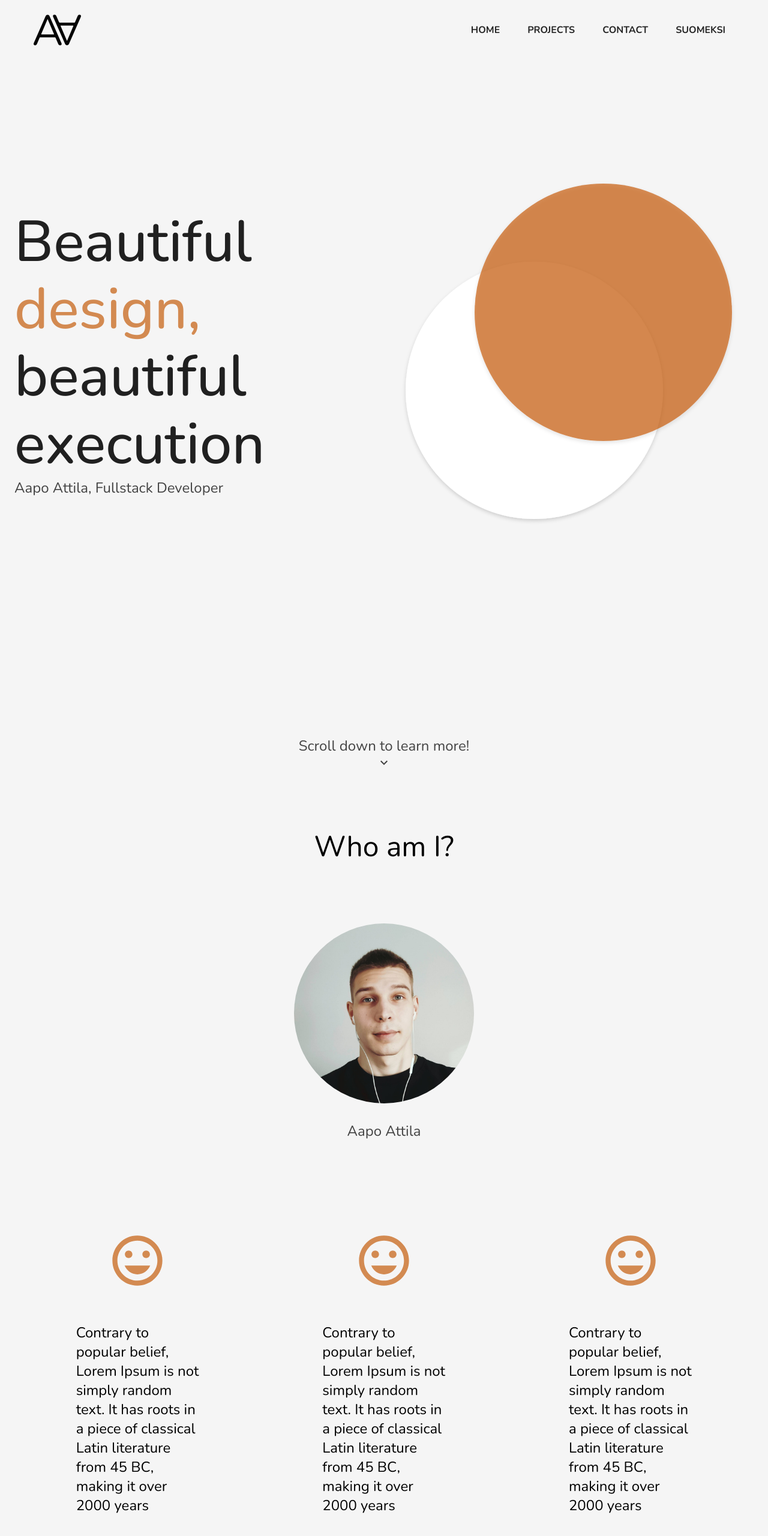
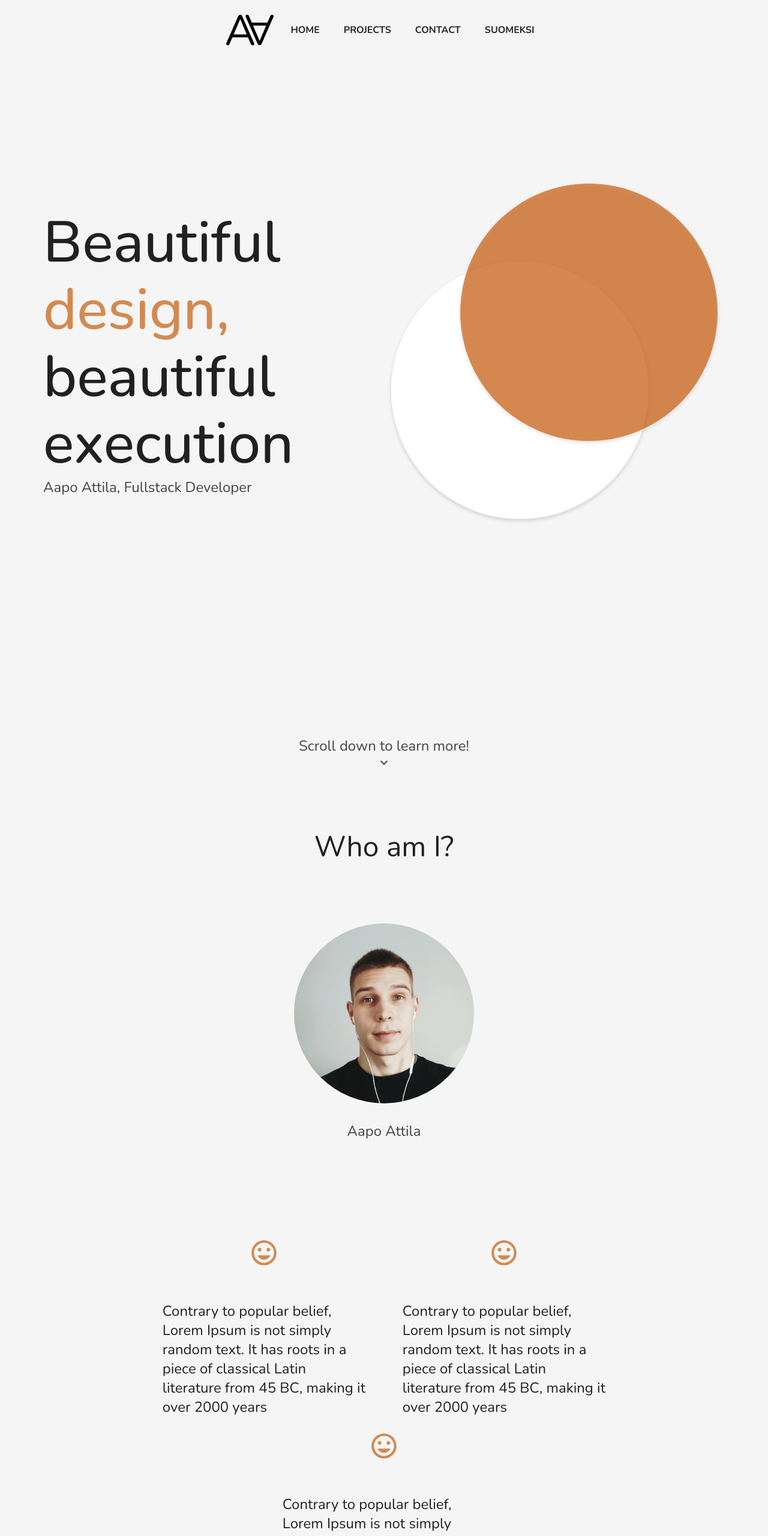
Before and after one commit to Hunnisoturi/cv-public, a React (Create React App) app in the folder front/: page / in a window 1280 px wide. Shown: the top 2560 px of the page at 60% size. Built offline with nearby package versions, Linux system fonts and the light colour scheme; no server answers.

Commit message:
Mobile experience improvements

```diff
--- a/front/src/App.jsx
+++ b/front/src/App.jsx
@@ -14,10 +14,10 @@ import Footer from './components/Footer';
 
 import { ReactComponent as Dots } from './assets/dots.svg';
 
-const styles = makeStyles({
+const styles = makeStyles(theme => ({
   root: {
+    width: '100%',
     height: '100%',
-    background: '#F5F5F5',
   },
   container: {
     marginBottom: '4rem',
@@ -42,16 +42,24 @@ const styles = makeStyles({
     justifyContent: 'center',
     marginTop: '150px',
   },
-});
+  headlineGrid: {
+    flexDirection: 'row',
+    [theme.breakpoints.down('xs')]: {
+      flexDirection: 'column-reverse',
+      alignItems: 'center',
+    },
+  },
+}));
 
 const App = () => {
   const classes = styles();
   return (
-    <div id="home" className={classes.root}>
+    <Container id="home" maxWidth="xl" className={classes.root}>
       <Header />
+      <Container maxWidth="xl">
         <main>
           <Container maxWidth="xl" className={classes.mainGrid}>
-          <Grid container direction="row">
+            <Grid container className={classes.headlineGrid}>
               <Grid
                 item
                 xs={6}
@@ -87,9 +95,10 @@ const App = () => {
             <ArrowDown />
           </Container>
         </main>
+      </Container>
       <Contact />
       <Footer />
-    </div>
+    </Container>
   );
 };
 
--- a/front/src/components/About.jsx
+++ b/front/src/components/About.jsx
@@ -1,6 +1,6 @@
 import React from 'react';
 import { Trans } from 'react-i18next';
-import { Avatar, Grid, Typography } from '@material-ui/core';
+import { Avatar, Grid, Typography, Container } from '@material-ui/core';
 import { Mood } from '@material-ui/icons';
 import { makeStyles } from '@material-ui/core/styles';
 
@@ -29,6 +29,12 @@ const styles = makeStyles({
   nameText: {
     marginTop: '30px',
   },
+  element: {
+    minWidth: '400px',
+  },
+  text: {
+    width: '90%',
+  },
 });
 
 const items = [
@@ -41,7 +47,7 @@ const About = () => {
   const classes = styles();
 
   return (
-    <div className={classes.container}>
+    <Container maxWidth="xl" className={classes.container}>
       <Typography variant="h3">
         <Trans i18nKey="whoami" />
       </Typography>
@@ -49,14 +55,14 @@ const About = () => {
       <Typography variant="h5" color="secondary" className={classes.nameText}>
         <Trans i18nKey="name" />
       </Typography>
-      <Grid container className={classes.gridContainer}>
+      <Grid container className={classes.gridContainer} spacing={3} justify="center">
         {items.map(i => (
-          <Grid item xs={4} key={i}>
+          <Grid item xs={4} key={i} className={classes.element}>
             <Grid container direction="column" item alignItems="center">
               <Grid item xs={6}>
                 <Mood color="primary" className={classes.icon} />
               </Grid>
-              <Grid item xs={6}>
+              <Grid item xs={12} className={classes.text}>
                 <Typography variant="h5">
                   <Trans i18nKey="selfDescription" />
                 </Typography>
@@ -65,7 +71,7 @@ const About = () => {
           </Grid>
         ))}
       </Grid>
-    </div>
+    </Container>
   );
 };
 
--- a/front/src/components/Education.jsx
+++ b/front/src/components/Education.jsx
@@ -1,6 +1,6 @@
 import React from 'react';
 import { Trans } from 'react-i18next';
-import { Typography, Grid } from '@material-ui/core';
+import { Typography, Grid, Container } from '@material-ui/core';
 import { makeStyles } from '@material-ui/core/styles';
 
 import { ReactComponent as EduDot } from '../assets/dotWhite.svg';
@@ -28,6 +28,7 @@ const Education = () => {
   const classes = styles();
 
   return (
+    <Container maxWidth="xl">
       <Grid container direction="row" justify="center" className={classes.container}>
         <Grid item xs={6} className={classes.dot}>
           <div>
@@ -54,6 +55,7 @@ const Education = () => {
           ))}
         </Grid>
       </Grid>
+    </Container>
   );
 };
 
--- a/front/src/components/Header.jsx
+++ b/front/src/components/Header.jsx
@@ -8,16 +8,18 @@ import { isFinnish } from '../utils/utils';
 
 import { ReactComponent as Logo } from '../assets/Logo.svg';
 
-const styles = makeStyles({
+const styles = makeStyles(theme => ({
   appbar: {
     background: '#F5F5F5',
     opacity: '98%',
   },
   toolbar: {
-    justifyContent: 'space-between',
+    justifyContent: 'center',
   },
   logo: {
-    flexGrow: '1',
+    [theme.breakpoints.down('xs')]: {
+      display: 'none',
+    },
   },
   navi: {
     display: 'flex',
@@ -27,11 +29,15 @@ const styles = makeStyles({
     marginLeft: '12px',
     marginRight: '12px',
     fontWeight: 'bold',
+    [theme.breakpoints.down('xs')]: {
+      marginLeft: '6px',
+      marginRight: '6px',
+    },
   },
   link: {
     textDecoration: 'none',
   },
-});
+}));
 
 const Header = () => {
   const classes = styles();
@@ -44,14 +50,14 @@ const Header = () => {
   };
 
   return (
-    <header>
+    <Container maxWidth="xl" component="header">
       <AppBar elevation={0} className={classes.appbar}>
         <Container maxWidth="xl">
-          <Toolbar className={classes.toolbar}>
-            <Logo height={100} />
+          <Toolbar className={classes.toolbar} disableGutters>
+            <Logo height={100} className={classes.logo} />
             <Box className={classes.navi} component="nav">
               <Link smooth to="/#home" className={classes.link}>
-                <Button size="large" className={classes.button}>
+                <Button className={classes.button}>
                   <Typography component="h6">
                     <Box fontWeight={700}>
                       <Trans i18nKey="home" />
@@ -60,7 +66,7 @@ const Header = () => {
                 </Button>
               </Link>
               <Link smooth to="/#projects" className={classes.link}>
-                <Button size="large" className={classes.button}>
+                <Button className={classes.button}>
                   <Typography component="h6">
                     <Box fontWeight={700}>
                       <Trans i18nKey="projects" />
@@ -69,7 +75,7 @@ const Header = () => {
                 </Button>
               </Link>
               <Link smooth to="/#contact" className={classes.link}>
-                <Button size="large" className={classes.button}>
+                <Button className={classes.button}>
                   <Typography component="h6">
                     <Box fontWeight={700}>
                       <Trans i18nKey="contact" />
@@ -78,7 +84,6 @@ const Header = () => {
                 </Button>
               </Link>
               <Button
-                size="large"
                 className={classes.button}
                 onClick={changeLanguage}
               >
@@ -92,7 +97,7 @@ const Header = () => {
           </Toolbar>
         </Container>
       </AppBar>
-    </header>
+    </Container>
   );
 };
 
--- a/front/src/components/Projects.jsx
+++ b/front/src/components/Projects.jsx
@@ -1,16 +1,18 @@
 import React from 'react';
 import { Trans } from 'react-i18next';
 import { makeStyles } from '@material-ui/core/styles';
-import { Typography, Grid, Paper } from '@material-ui/core';
+import { Typography, Grid, Paper, Container } from '@material-ui/core';
 import ArrowDown from './ArrowDown';
 
 import cvPhoto from '../assets/cvProject2x.jpg';
 
 
-const styles = makeStyles({
+const styles = makeStyles(theme => ({
   paper: {
     borderRadius: '25px',
     maxWidth: '420px',
+    minWidth: '350px',
+    overflow: 'hidden',
   },
   container: {
     display: 'flex',
@@ -19,6 +21,9 @@ const styles = makeStyles({
   },
   gridContainer: {
     marginTop: '150px',
+    [theme.breakpoints.down('xs')]: {
+      flexDirection: 'column',
+    },
   },
   gridItem: {
     display: 'flex',
@@ -46,7 +51,7 @@ const styles = makeStyles({
   headline: {
     marginTop: '150px',
   },
-});
+}));
 
 const projects = [
   1,
@@ -58,12 +63,12 @@ const Projects = () => {
   const classes = styles();
 
   return (
-    <div id="projects" className={classes.container}>
+    <Container id="projects" maxWidth="xl" className={classes.container}>
       <ArrowDown />
       <Typography variant="h3" className={classes.headline}>
         <Trans i18nKey="projects" />
       </Typography>
-      <Grid container className={classes.gridContainer} justify="center">
+      <Grid container className={classes.gridContainer} justify="center" alignItems="center" spacing={3}>
         {projects.map(p => (
           <Grid item xs={4} className={classes.gridItem} key={p}>
             <Paper elevation={5} className={classes.paper}>
@@ -86,7 +91,7 @@ const Projects = () => {
           </Grid>
         ))}
       </Grid>
-    </div>
+    </Container>
   );
 };
 
--- a/front/src/components/Technologies.jsx
+++ b/front/src/components/Technologies.jsx
@@ -5,7 +5,7 @@ import { makeStyles } from '@material-ui/core/styles';
 
 import { ReactComponent as Bubbles } from '../assets/Technologies.svg';
 
-const styles = makeStyles({
+const styles = makeStyles(theme => ({
   container: {
     display: 'flex',
     flexDirection: 'column',
@@ -15,11 +15,14 @@ const styles = makeStyles({
   },
   bubbles: {
     marginTop: '150px',
+    [theme.breakpoints.down('xs')]: {
+      display: 'none',
+    },
   },
   subtitle: {
     marginTop: '50px',
   },
-});
+}));
 
 const Technologies = () => {
   const classes = styles();
--- a/front/src/index.jsx
+++ b/front/src/index.jsx
@@ -2,7 +2,7 @@ import React from 'react';
 import { render } from 'react-dom';
 import { BrowserRouter as Router } from 'react-router-dom';
 import { initReactI18next } from 'react-i18next';
-import { ThemeProvider, createMuiTheme } from '@material-ui/core';
+import { ThemeProvider, createMuiTheme, responsiveFontSizes, CssBaseline } from '@material-ui/core';
 import i18next from 'i18next';
 import LanguageDetector from 'i18next-browser-languagedetector';
 import translationsEN from './translations/en/translation.json';
@@ -13,7 +13,7 @@ import { register } from './serviceWorker';
 
 import 'typeface-nunito';
 
-const theme = createMuiTheme({
+let theme = createMuiTheme({
   palette: {
     type: 'light',
     primary: {
@@ -31,6 +31,8 @@ const theme = createMuiTheme({
     fontFamily: 'Nunito, Roboto',
   },
 });
+
+theme = responsiveFontSizes(theme);
 
 i18next
   .use(initReactI18next)
@@ -62,6 +64,7 @@ i18next
 render(
   <Router>
     <ThemeProvider theme={theme}>
+      <CssBaseline />
       <App />
     </ThemeProvider>
   </Router>,
```
Lines whose indentation alone changed are shown as unchanged.
